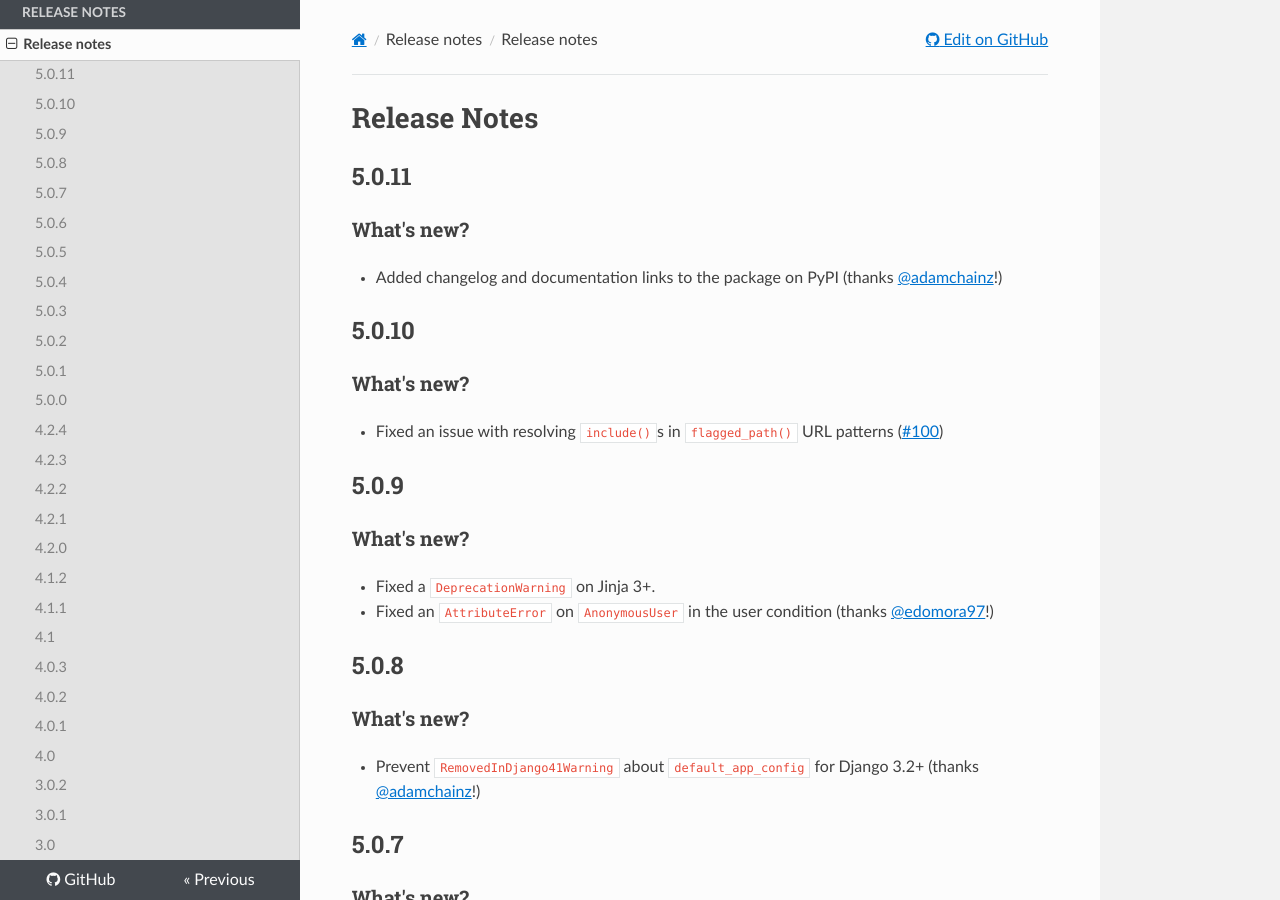
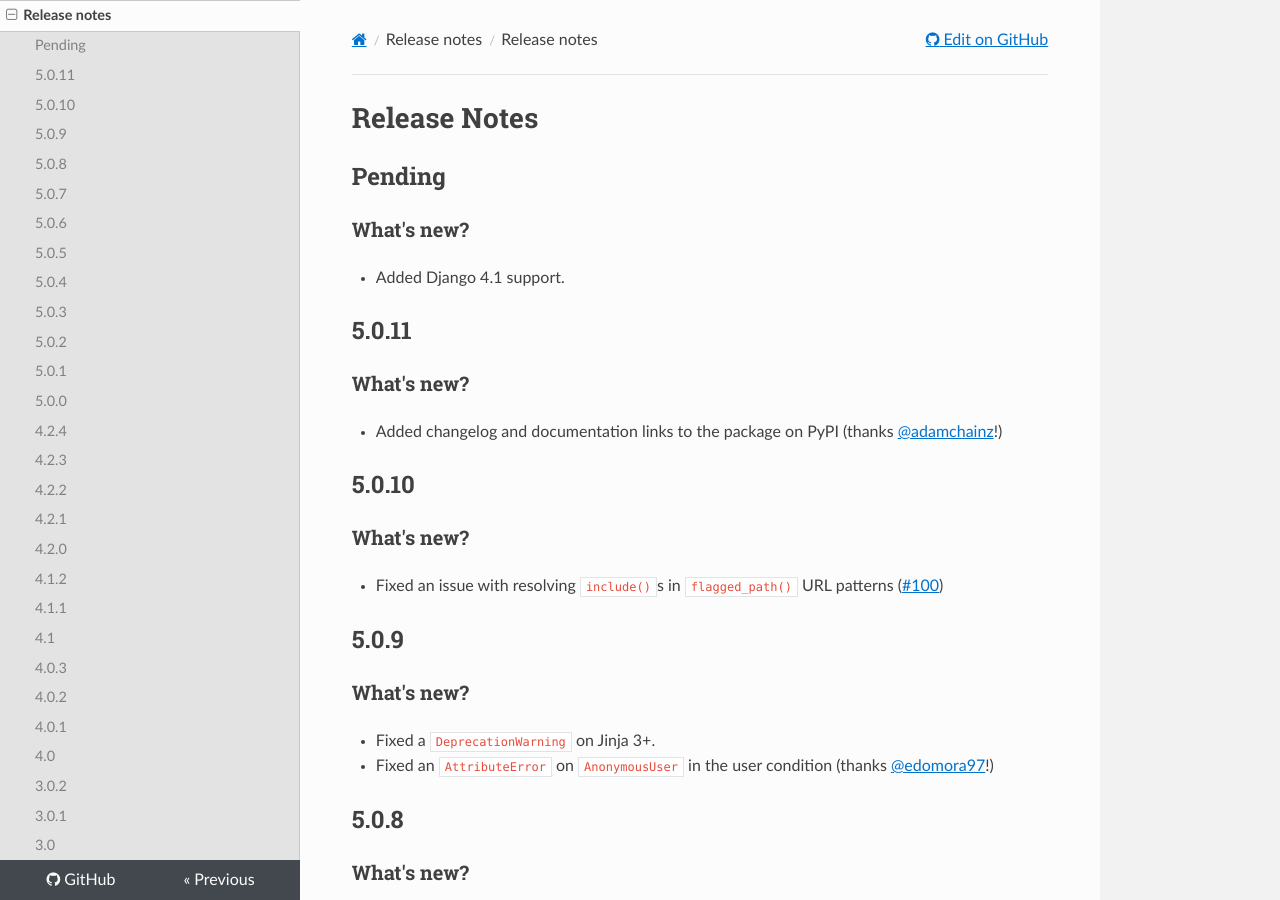
Before and after one commit to cfpb/django-flags, an MkDocs documentation site: the page built from docs/releasenotes.md, in a window 1280 px wide and 900 px high. Built offline with MkDocs 1.6.1, drawn with Linux system fonts in a browser that asks for light colours; nearby versions of some CDN libraries.

Commit message:
Support Django 4.1

```diff
--- a/docs/releasenotes.md
+++ b/docs/releasenotes.md
@@ -1,4 +1,10 @@
 # Release Notes
+
+## Pending
+
+### What's new?
+
+- Added Django 4.1 support.
 
 ## 5.0.11
 
--- a/setup.py
+++ b/setup.py
@@ -1,7 +1,7 @@
 from setuptools import find_packages, setup
 
 
-install_requires = ["Django>=1.11,<4.1"]
+install_requires = ["Django>=1.11"]
 
 testing_extras = [
     "coverage>=3.7.0",
@@ -40,6 +40,8 @@ setup(
         "Framework :: Django :: 3.0",
         "Framework :: Django :: 3.1",
         "Framework :: Django :: 3.2",
+        "Framework :: Django :: 4.0",
+        "Framework :: Django :: 4.1",
         "License :: CC0 1.0 Universal (CC0 1.0) Public Domain Dedication",
         "License :: Public Domain",
         "Programming Language :: Python",
```
Also changed, not shown: 2 other files.
